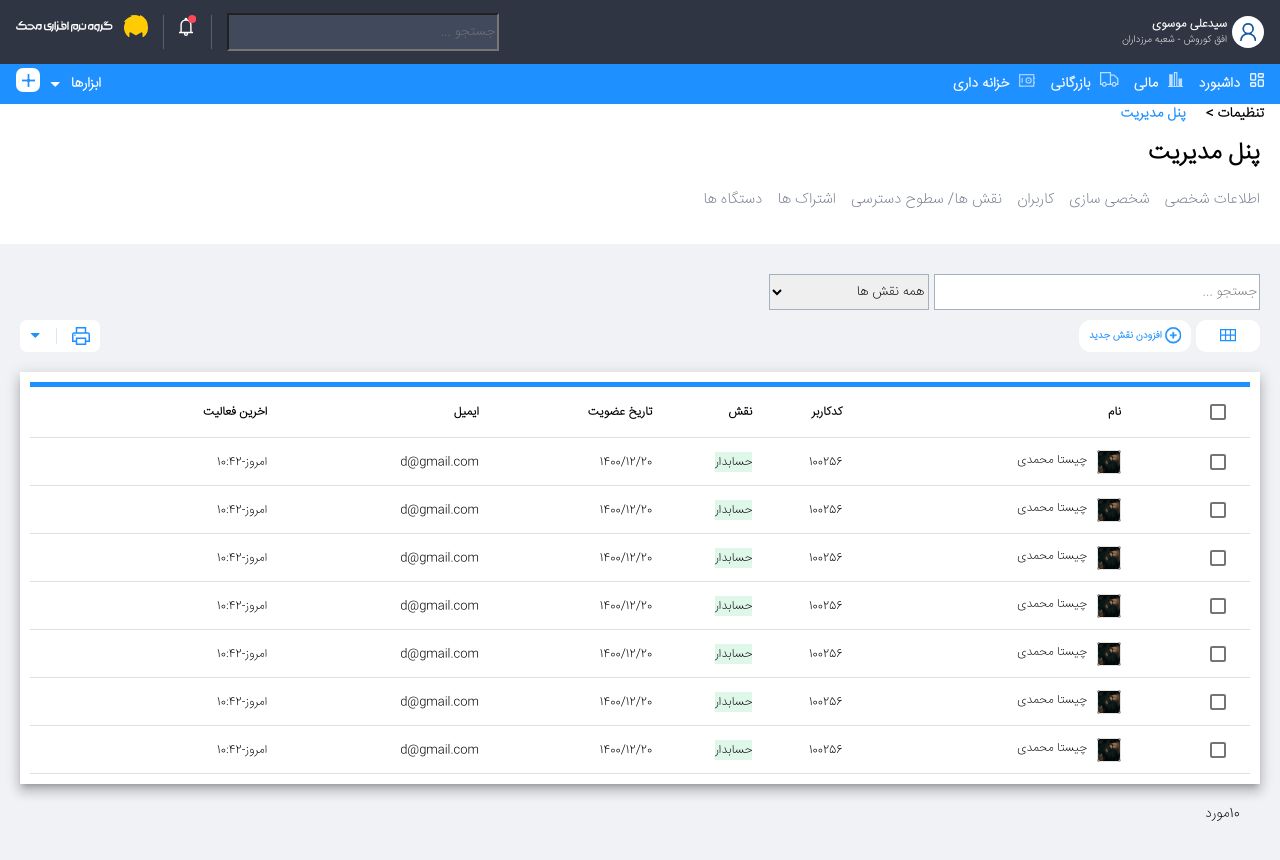
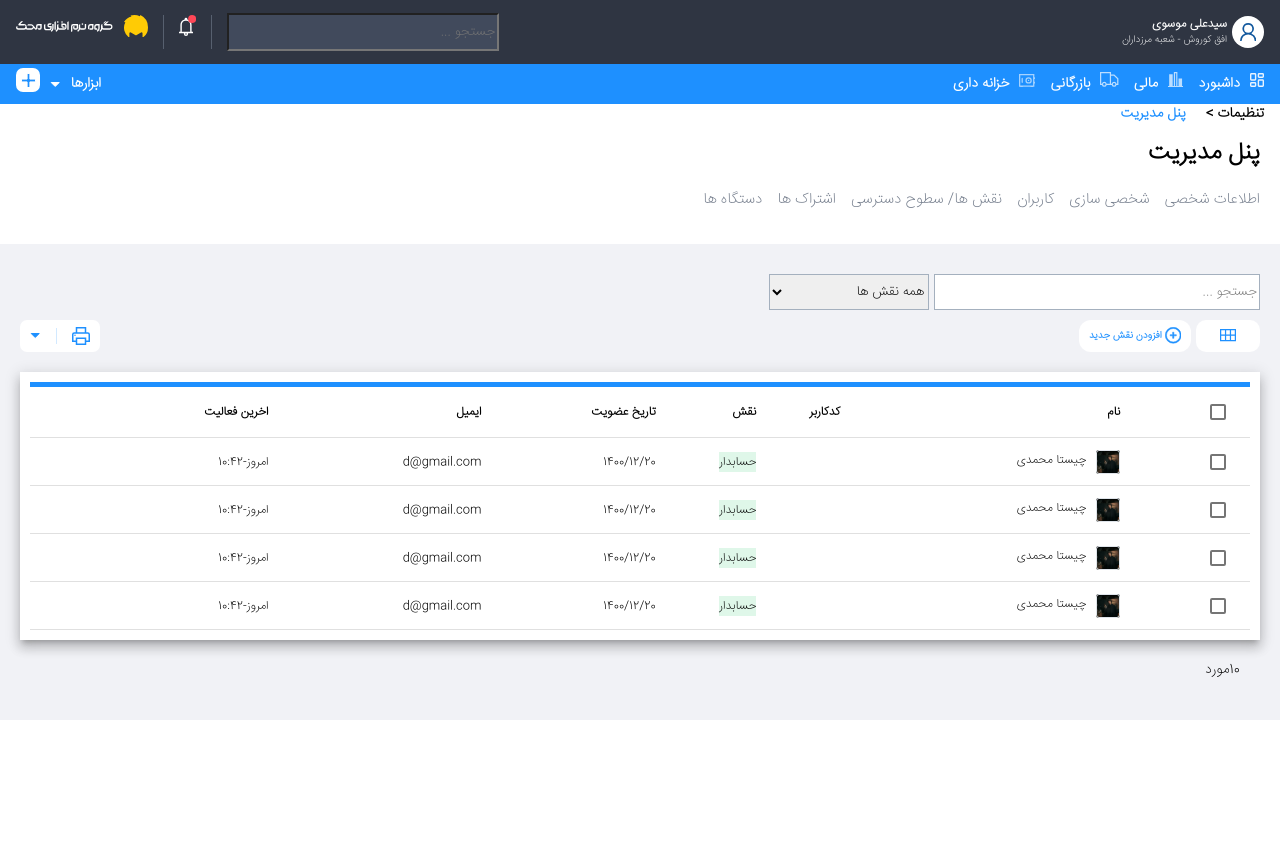
Before and after one commit to alirezaasrari/love-soft, an Angular app: page /list-view in a window 1280 px wide. Shown: the top 860 px of the page. After the commit the page ends 800 px from the top, so only its background shows below. Built offline with nearby package versions, Linux system fonts and the light colour scheme.

Commit message:
update admin panel styles

```diff
--- a/src/app/admin-panel/admin-panel.component.css
+++ b/src/app/admin-panel/admin-panel.component.css
@@ -1,3 +1,7 @@
 table {
     width: 100%;
   }
+
+.bold{
+  font-weight: bolder;
+}
--- a/src/app/admin-panel/admin-panel.component.html
+++ b/src/app/admin-panel/admin-panel.component.html
@@ -15,27 +15,28 @@
     <th>پسوورد</th>
     <th>تصویر</th>
     <th>کد ملی</th>
-    <th>دادن دسترسی</th>
-    <th>حذف از لیست</th>
+    <th>گرفتن دسترسی به کاربری</th>
+    <th>حذف از لیست ثبت نام شدگان</th>
   </thead>
   <tbody>
     <tr *ngFor="let item of registeredList$ | async">
-      <td class="text-center">{{ item.id }}</td>
-      <td class="text-center">{{ item.name }}</td>
-      <td class="text-center">{{ item.family }}</td>
-      <td class="text-center">{{ item.email }}</td>
-      <td class="text-center">{{ item.phone }}</td>
-      <td class="text-center">{{ item.password }}</td>
-      <td class="text-center">{{ item.picture }}</td>
-      <td class="text-center">{{ item.nationalCode }}</td>
-      <td class="text-center">
+      <td class="text-center bold">{{ item.name }}</td>
+      <td class="text-center bold">{{ item.id }}</td>
+      <td class="text-center bold">{{ item.family }}</td>
+      <td class="text-center bold">{{ item.email }}</td>
+      <td class="text-center bold">{{ item.phone }}</td>
+      <td class="text-center bold">{{ item.password }}</td>
+      <td class="text-center bold">{{ item.picture }}</td>
+      <td class="text-center bold">{{ item.nationalCode }}</td>
+      <td class="text-center bold">
         <button
           (click)="fireAddToUsers(item.id)"
           id="user{{ item.id }}"
           mat-stroked-button
           color="primary"
+          class="bold"
         >
-          انتصاب به کاربری
+          افزودن به لیست کاربران
         </button>
       </td>
       <td class="text-center">
@@ -44,8 +45,9 @@
           id="delete{{ item.id }}"
           mat-stroked-button
           color="warn"
+          class="bold"
         >
-          حذف از لیست
+           حذف از لیست ثبت نام شدگان
         </button>
       </td>
     </tr>
@@ -59,21 +61,22 @@
   <thead>
     <th>ای دی</th>
     <th>ای دی کاربر در لیست ثبت نامی ها</th>
-    <th>دادن دسترسی</th>
-    <th>حذف از لیست</th>
+    <th>گرفتن نقش</th>
+    <th>حذف از لیست کاربران</th>
   </thead>
   <tbody>
     <tr *ngFor="let item of userList$ | async">
-      <td class="text-center">{{ item.id }}</td>
-      <td class="text-center">{{ item.registerId }}</td>
-      <td class="text-center">
+      <td class="text-center bold">{{ item.id }}</td>
+      <td class="text-center bold">{{ item.registerId }}</td>
+      <td class="text-center bold">
         <button
           (click)="fireAddRoll(item.id)"
           id="user{{ item.id }}"
           mat-stroked-button
           color="primary"
+          class="bold"
         >
-          انتصاب به نقش
+          منتصب کردن کاربر به یک نقش
         </button>
       </td>
       <td class="text-center">
@@ -82,8 +85,9 @@
           id="delete{{ item.id }}"
           mat-stroked-button
           color="warn"
+          class="bold"
         >
-          حذف از لیست
+          حذف از لیست کاربران
         </button>
       </td>
     </tr>
--- a/src/app/content/list-view/list-view.component.html
+++ b/src/app/content/list-view/list-view.component.html
@@ -32,7 +32,7 @@
     </ng-container>
 
     <!-- Position Column -->
-    <ng-container matColumnDef="position">
+    <ng-container matColumnDef="name">
       <th mat-header-cell *matHeaderCellDef>نام</th>
       <td mat-cell *matCellDef="let element">
         <div class="list-view-first-col">
@@ -78,41 +78,41 @@
               </g>
             </svg>
           </div>
-          {{ element.position }}
+          {{ element.name }}
         </div>
       </td>
     </ng-container>
 
     <!-- Name Column -->
-    <ng-container matColumnDef="name">
+    <ng-container matColumnDef="usercode">
       <th mat-header-cell *matHeaderCellDef>کدکاربر</th>
-      <td mat-cell *matCellDef="let element">{{ element.name }}</td>
+      <td mat-cell *matCellDef="let element">{{ element.code }}</td>
     </ng-container>
 
     <!-- Weight Column -->
-    <ng-container matColumnDef="weight">
+    <ng-container matColumnDef="roll">
       <th mat-header-cell *matHeaderCellDef>نقش</th>
       <td mat-cell *matCellDef="let element">
-        <span class="list-position-color">{{ element.weight }}</span>
+        <span class="list-position-color">{{ element.roll }}</span>
       </td>
     </ng-container>
 
     <!-- Symbol Column -->
-    <ng-container matColumnDef="symbol">
+    <ng-container matColumnDef="dateofjoin">
       <th mat-header-cell *matHeaderCellDef>تاریخ عضویت</th>
-      <td mat-cell *matCellDef="let element">{{ element.symbol }}</td>
+      <td mat-cell *matCellDef="let element">{{ element.dateofjoin }}</td>
     </ng-container>
 
     <!-- Symbol Column -->
-    <ng-container matColumnDef="symbo">
+    <ng-container matColumnDef="email">
       <th mat-header-cell *matHeaderCellDef>ایمیل</th>
-      <td mat-cell *matCellDef="let element">{{ element.symbo }}</td>
+      <td mat-cell *matCellDef="let element">{{ element.email }}</td>
     </ng-container>
 
     <!-- Symbol Column -->
-    <ng-container matColumnDef="symbl">
+    <ng-container matColumnDef="lastactivity">
       <th mat-header-cell *matHeaderCellDef>اخرین فعالیت</th>
-      <td mat-cell *matCellDef="let element">{{ element.symbl }}</td>
+      <td mat-cell *matCellDef="let element">{{ element.lastactivity }}</td>
     </ng-container>
 
     <tr mat-header-row *matHeaderRowDef="displayedColumns"></tr>
--- a/src/app/content/list-view/list-view.component.ts
+++ b/src/app/content/list-view/list-view.component.ts
@@ -3,24 +3,22 @@ import {Component,Input} from '@angular/core';
 import {MatTableDataSource} from '@angular/material/table';
 import { MediaObserver, MediaChange } from '@angular/flex-layout';
 import { Subscription } from 'rxjs';
+import { RegisterService } from 'src/app/services/register.service';
 
 export interface PeriodicElement {
   name: string;
-  position: string;
-  weight: string;
-  symbol: string;
-  symbo: string;
-  symbl: string
+  usercode: string;
+  roll: string;
+  dateofjoin: string;
+  email: string;
+  lastactivity: string
 }
 
 const ELEMENT_DATA: PeriodicElement[] = [
-  {position: 'چیستا محمدی', name: '100256', weight: 'حسابدار', symbol: '1400/12/20', symbo: 'd@gmail.com', symbl: 'امروز-10:42'},
-  {position: 'چیستا محمدی', name: '100256', weight: 'حسابدار', symbol: '1400/12/20', symbo: 'd@gmail.com', symbl: 'امروز-10:42'},
-  {position: 'چیستا محمدی', name: '100256', weight: 'حسابدار', symbol: '1400/12/20', symbo: 'd@gmail.com', symbl: 'امروز-10:42'},
-  {position: 'چیستا محمدی', name: '100256', weight: 'حسابدار', symbol: '1400/12/20', symbo: 'd@gmail.com', symbl: 'امروز-10:42'},
-  {position: 'چیستا محمدی', name: '100256', weight: 'حسابدار', symbol: '1400/12/20', symbo: 'd@gmail.com', symbl: 'امروز-10:42'},
-  {position: 'چیستا محمدی', name: '100256', weight: 'حسابدار', symbol: '1400/12/20', symbo: 'd@gmail.com', symbl: 'امروز-10:42'},
-  {position: 'چیستا محمدی', name: '100256', weight: 'حسابدار', symbol: '1400/12/20', symbo: 'd@gmail.com', symbl: 'امروز-10:42'},
+  {name: 'چیستا محمدی', usercode: '100256', roll: 'حسابدار', dateofjoin: '1400/12/20', email: 'd@gmail.com', lastactivity: 'امروز-10:42'},
+  {name: 'چیستا محمدی', usercode: '100256', roll: 'حسابدار', dateofjoin: '1400/12/20', email: 'd@gmail.com', lastactivity: 'امروز-10:42'},
+  {name: 'چیستا محمدی', usercode: '100256', roll: 'حسابدار', dateofjoin: '1400/12/20', email: 'd@gmail.com', lastactivity: 'امروز-10:42'},
+  {name: 'چیستا محمدی', usercode: '100256', roll: 'حسابدار', dateofjoin: '1400/12/20', email: 'd@gmail.com', lastactivity: 'امروز-10:42'},
 ];
 
 /**
@@ -32,7 +30,8 @@ const ELEMENT_DATA: PeriodicElement[] = [
   styleUrls: ['./list-view.component.css']
 })
 export class listViewComponent {
-  displayedColumns: string[] = ['select', 'position', 'name', 'weight', 'symbol', 'symbo', 'symbl'];
+  displayedColumns: string[] = ['select', 'name', 'usercode', 'roll',
+   'dateofjoin', 'email', 'lastactivity'];
   dataSource = new MatTableDataSource<PeriodicElement>(ELEMENT_DATA);
   selection = new SelectionModel<PeriodicElement>(true, []);
 
@@ -58,12 +57,12 @@ export class listViewComponent {
     if (!row) {
       return `${this.isAllSelected() ? 'deselect' : 'select'} all`;
     }
-    return `${this.selection.isSelected(row) ? 'deselect' : 'select'} row ${row.position + 1}`;
+    return `${this.selection.isSelected(row) ? 'deselect' : 'select'} row ${row.name + 1}`;
   }
   mediaSub:Subscription;
   deviceXs: boolean;
   deviceLg: boolean;
-  constructor(public mediaObserver:MediaObserver){}
+  constructor(public mediaObserver:MediaObserver, private service: RegisterService){}
   ngOnInit(): void {
     this.mediaSub = this.mediaObserver.asObservable().
     subscribe((change: MediaChange[]) => {
```
